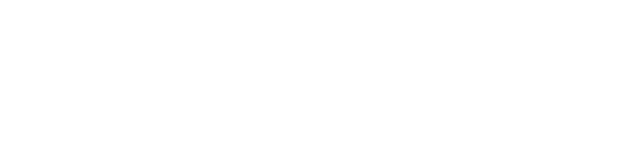
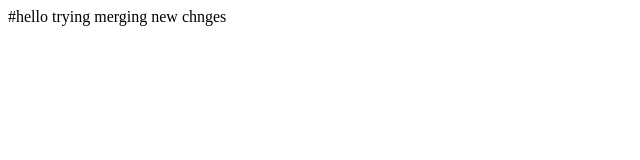
Before and after one commit to ShresthaSen99/try, a plain HTML site: page try/index.html in a window 1280 px wide. Shown: the whole page, without its empty margins (0-640 px from the left). Drawn offline with Linux system fonts and the light colour scheme.

Commit message:
new chnges

```diff
--- a/try/index.html
+++ b/try/index.html
@@ -9,3 +9,5 @@
 
 </body>
 </html>
+
+#hello trying merging new chnges
```
